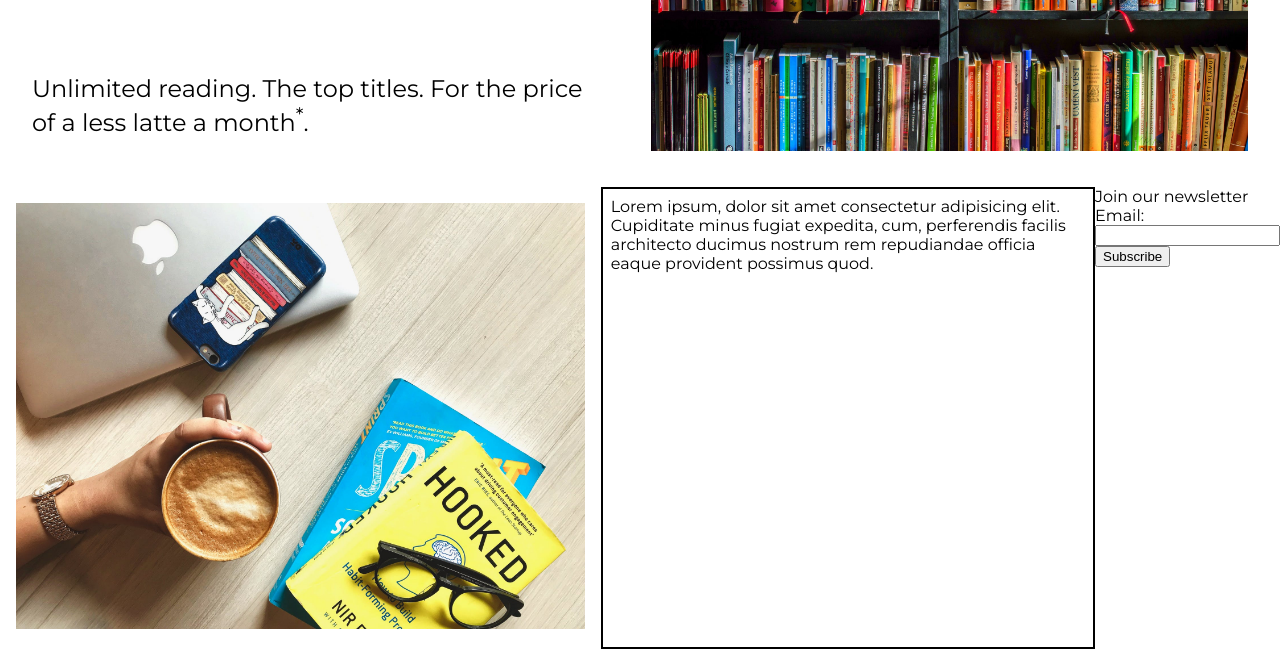
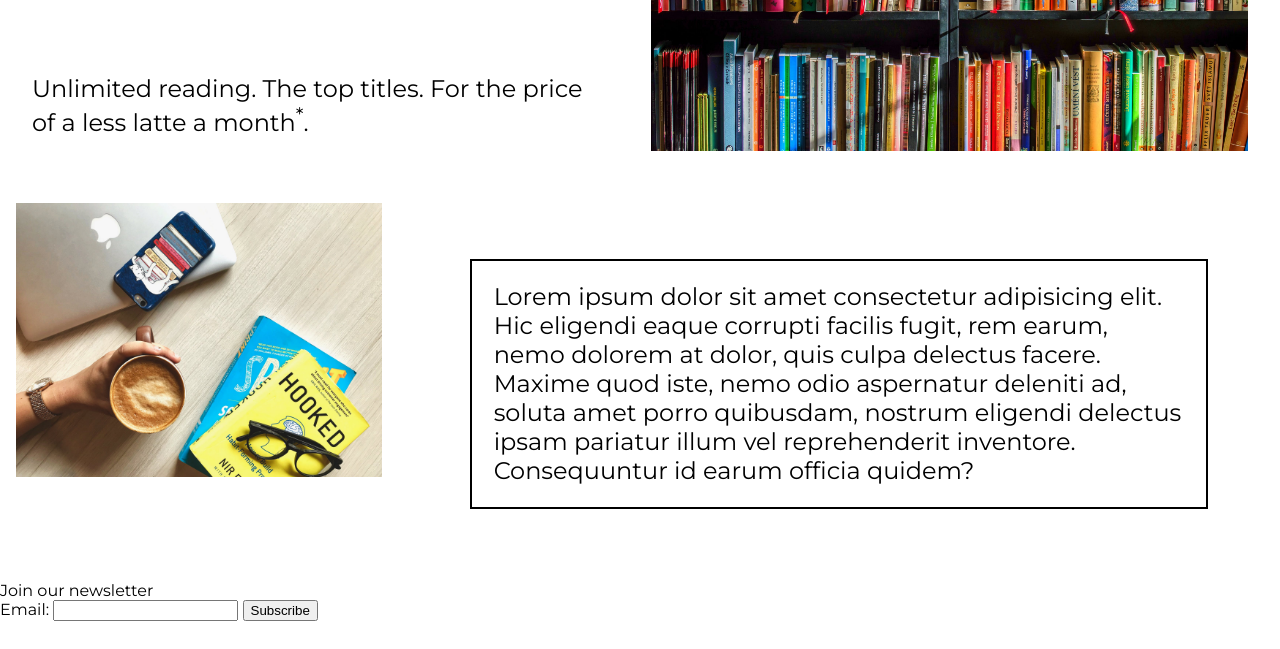
Before and after one commit to kmitova/book-bind, a plain HTML site: page index.html in a window 1280 px wide. Shown: the part 361-1010 px from the top of the page. After the commit the page ends 982 px from the top, so only its background shows below. Drawn offline with nearby package versions, Linux system fonts and the light colour scheme.

Commit message:
html and css editng

```diff
--- a/index.html
+++ b/index.html
@@ -39,11 +39,11 @@
         <img src="./images/bottom_img.jpeg" alt="">
       </div>
       <div class="left-text">
-        <p>Lorem ipsum, dolor sit amet consectetur adipisicing elit. Cupiditate minus fugiat expedita, cum, perferendis facilis architecto ducimus nostrum rem repudiandae officia eaque provident possimus quod.</p>
+        <p>Lorem ipsum dolor sit amet consectetur adipisicing elit. Hic eligendi eaque corrupti facilis fugit, rem earum, nemo dolorem at dolor, quis culpa delectus facere. Maxime quod iste, nemo odio aspernatur deleniti ad, soluta amet porro quibusdam, nostrum eligendi delectus ipsam pariatur illum vel reprehenderit inventore. Consequuntur id earum officia quidem?</p>
       </div>
     </div>
-
-    <div class="right-bottom">
+    </div>
+    <div class="newsletter">
       <form action="POST">
         <p>Join our newsletter</p>
         <label for="subscribe">Email:</label>
@@ -52,7 +52,7 @@
       </form>
     </div>
 
-    </div>
+
 
   </section>
 </body>
--- a/styles.css
+++ b/styles.css
@@ -93,7 +93,9 @@ h1 {
 
 }
 
-.left-text {
+.left-text p {
   border: 2px solid black;
-  padding: 0.5em;
+  padding: 0.9em;
+  font-size: 1.5em;
+  margin: 3em;
 }
```
